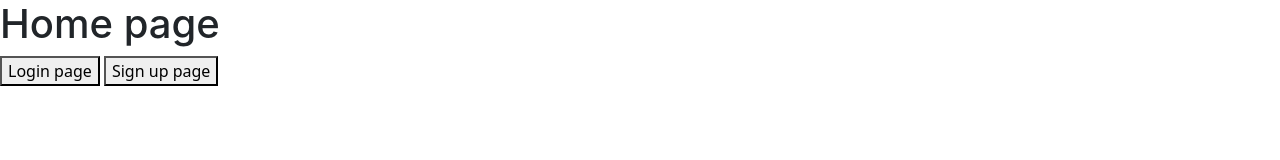
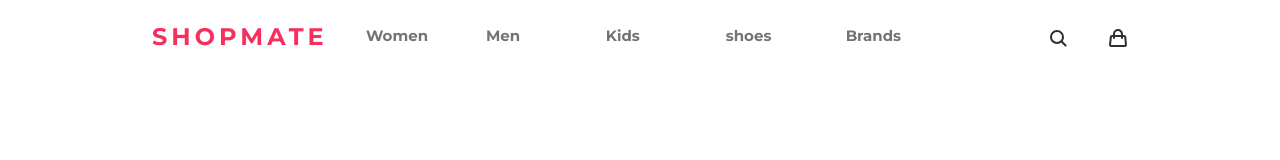
Before and after one commit to mohammadmehdikarimi/Ecommerce, a website built with Parcel: page src/pages/home/index.html in a window 1280 px wide. Built offline with nearby package versions, Linux system fonts and the light colour scheme; files whose address does not match are found by name.

Commit message:
add navbar

```diff
--- a/src/pages/home/index.html
+++ b/src/pages/home/index.html
@@ -3,18 +3,57 @@
 
 <head>
   <title>Home</title>
-  <link rel="stylesheet" href="../src/style.css">
+  <link rel="stylesheet" href="../src/style.css" />
+  <link rel="stylesheet" href="style.css">
   <!-- Bootstrap CSS -->
   <link href="https://cdn.jsdelivr.net/npm/bootstrap@5.0.0-beta2/dist/css/bootstrap.min.css" rel="stylesheet"
-    integrity="sha384-BmbxuPwQa2lc/FVzBcNJ7UAyJxM6wuqIj61tLrc4wSX0szH/Ev+nYRRuWlolflfl" crossorigin="anonymous">
-  <meta name="viewport" content="width=device-width, initial-scale=1">
+    integrity="sha384-BmbxuPwQa2lc/FVzBcNJ7UAyJxM6wuqIj61tLrc4wSX0szH/Ev+nYRRuWlolflfl" crossorigin="anonymous" />
+  <!-- Google Font -->
+  <link rel="preconnect" href="https://fonts.gstatic.com" />
+  <link href="https://fonts.googleapis.com/css2?family=Montserrat:wght@300;400;700&display=swap" rel="stylesheet" />
+  <meta name="viewport" content="width=device-width, initial-scale=1" />
 </head>
 
 <body>
-  <h1>Home page</h1>
-  <button type="button" id="login_page">Login page</button>
-  <button type="button" id="signup_page">Sign up page</button>
-  <div id="app"></div>
+  <!-- <h1>Home page</h1>
+    <button type="button" id="login_page">Login page</button>
+    <button type="button" id="signup_page">Sign up page</button> -->
+  <div class="page">
+    <nav class="navbar navbar-expand-lg navbar-light">
+      <div class="container-fluid">
+        <a class="navbar-brand" href="#">SHOPMATE</a>
+        <div class="collapse navbar-collapse row">
+          <ul class="navbar-nav">
+            <li class="nav-item col-lg-2">
+              <a class="nav-link" href="#">Women</a>
+            </li>
+            <li class="nav-item col-lg-2">
+              <a class="nav-link" href="#">Men</a>
+            </li>
+            <li class="nav-item col-lg-2">
+              <a class="nav-link" href="#">Kids</a>
+            </li>
+            <li class="nav-item col-lg-2">
+              <a class="nav-link" href="#">shoes</a>
+            </li>
+            <li class="nav-item col-lg-2">
+              <a class="nav-link" href="#">Brands</a>
+            </li>
+          </ul>
+        </div>
+        <div class="nav-icons">
+          <a href="#"><img class="search-icon" src="../../assets/icons/search.svg" alt="search icon"></a>
+          <a href="#"><img src="../../assets/icons/bag.svg" alt="search icon"></a>
+        </div>
+    </nav>
+    <div class="hero">
+
+    </div>
+
+
+
+  </div>
+
   <script src="../src/index.js"></script>
   <!-- Bootstrap JS -->
   <script src="https://cdn.jsdelivr.net/npm/bootstrap@5.0.0-beta2/dist/js/bootstrap.bundle.min.js"
--- /dev/null
+++ b/src/pages/home/style.css
@@ -0,0 +1,52 @@
+/**********************************************
+*** GLOBAL
+**********************************************/
+.page {
+    display: flex;
+    margin: 0 auto;
+    background-color: #f7f7f7;
+    width: 1000px;
+}
+/**********************************************
+*** NAVBAR
+**********************************************/
+.navbar {
+    width: 1000px;
+    height: 72px;
+    background-color: #ffffff;
+}
+
+.navbar-brand {
+  color: #f62f5e !important;
+  width: 172px;
+  left: 3.1%;
+  right: 79.7%;
+  top: calc(50% - 29px / 2 + 1.5px);
+  font-family: "Montserrat", sans-serif;
+  font-style: normal;
+  font-weight: bold;
+  font-size: 24px;
+  line-height: 29px;
+  letter-spacing: 4px;
+}
+
+.nav-link {
+  color: #2e2e2e;
+  left: 28.1%;
+  right: 65.6%;
+  top: 40.28%;
+  bottom: 9.72%;
+  font-family: Montserrat;
+  font-style: normal;
+  font-weight: bold;
+  font-size: 15px;
+  line-height: 36px;
+}
+
+.nav-link:first-child {
+    margin-left: 30px;
+}
+
+.search-icon {
+    margin-right: 36px;
+}
```
